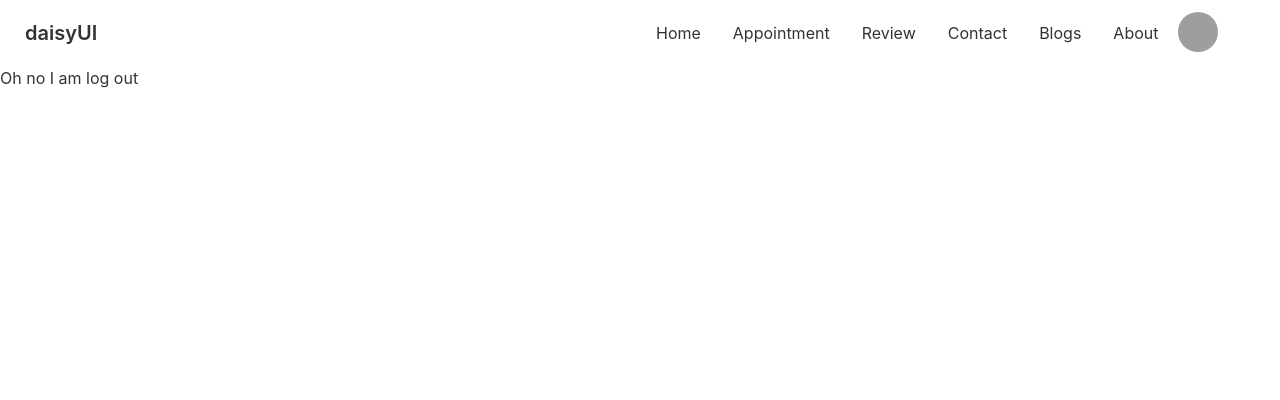
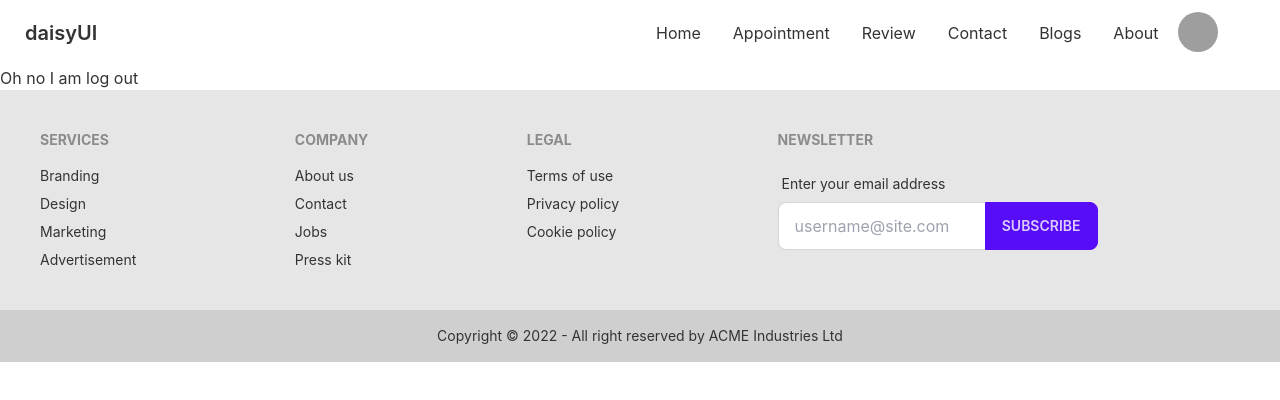
Before and after one commit to abdulawalsuhail/manufactural-assign, a React (Create React App) app: page /logout in a window 1280 px wide. Shown: the top 400 px of the page. Built offline with nearby package versions, Linux system fonts and the light colour scheme; no server answers; grey boxes are pictures that could not be loaded.

Commit message:
footer added

```diff
--- a/src/pages/Shared/Footer.js
+++ b/src/pages/Shared/Footer.js
@@ -2,9 +2,47 @@
 
 const Footer = () => {
     return (
-        <div>
-
-        </div>
+        <>
+            <footer class="footer p-10 bg-base-200 text-base-content">
+                <div>
+                    <span class="footer-title">Services</span>
+                    <a class="link link-hover">Branding</a>
+                    <a class="link link-hover">Design</a>
+                    <a class="link link-hover">Marketing</a>
+                    <a class="link link-hover">Advertisement</a>
+                </div>
+                <div>
+                    <span class="footer-title">Company</span>
+                    <a class="link link-hover">About us</a>
+                    <a class="link link-hover">Contact</a>
+                    <a class="link link-hover">Jobs</a>
+                    <a class="link link-hover">Press kit</a>
+                </div>
+                <div>
+                    <span class="footer-title">Legal</span>
+                    <a class="link link-hover">Terms of use</a>
+                    <a class="link link-hover">Privacy policy</a>
+                    <a class="link link-hover">Cookie policy</a>
+                </div>
+                <div>
+                    <span class="footer-title">Newsletter</span>
+                    <div class="form-control w-80">
+                        <label class="label">
+                            <span class="label-text">Enter your email address</span>
+                        </label>
+                        <div class="relative">
+                            <input type="text" placeholder="username@site.com" class="input input-bordered w-full pr-16" />
+                            <button class="btn btn-primary absolute top-0 right-0 rounded-l-none">Subscribe</button>
+                        </div>
+                    </div>
+                </div>
+            </footer>
+            <footer class="footer footer-center p-4 bg-base-300 text-base-content">
+                <div>
+                    <p>Copyright © 2022 - All right reserved by ACME Industries Ltd</p>
+                </div>
+            </footer>
+        </>
     );
 };
 
```
